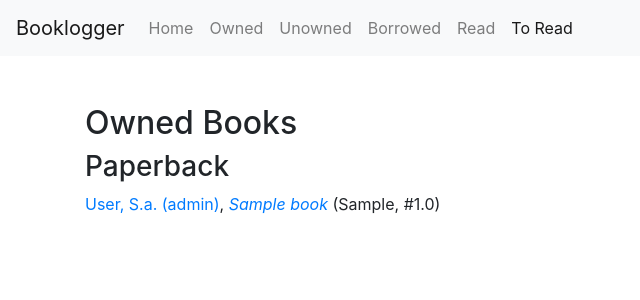
After one commit to benjamineskola/booklogger, a Django app: page /toread in a window 1280 px wide. The commit adds this page. Shown: the top 300 px of the page, without its empty margins (0-640 px from the left). Run offline with Django 3.2, Linux system fonts and the light colour scheme; tables that the repository leaves empty hold one stand-in row (values such as "Sample post"); some libraries are stand-ins or nearby versions.

Commit message:
Flag books as want_to_read; mark false if imported with a read date

```diff
--- a/library/jinja2/base.html
+++ b/library/jinja2/base.html
@@ -1,4 +1,4 @@
-{% set pages = [('Home', 'books'), ('Owned', 'owned_books'),('Unowned','unowned_books'),('Borrowed','borrowed_books'), ('Read', 'read_books')] %}
+{% set pages = [('Home', 'books'), ('Owned', 'owned_books'),('Unowned','unowned_books'),('Borrowed','borrowed_books'), ('Read', 'read_books'), ('To Read', 'unread_books')] %}
 <!doctype html>
 <html lang="en">
   <head>
--- /dev/null
+++ b/library/jinja2/books/toread.html
@@ -0,0 +1,24 @@
+{% extends "base.html" %}
+{% block content %}
+{% for group in books|groupby('owned')|reverse%}
+  <ul class="list-unstyled">
+  {% if group.grouper %}
+    <h2>Owned Books</h2>
+    {% for format in group.list|groupby('edition_format') %}
+      <h3>{{ format.list[0].get_edition_format_display() }}</h3>
+      <ul class="list-unstyled">
+        {% for book in format.list %}
+        {% include "books/list_item_snippet.html" -%}
+        {% endfor %}
+      </ul>
+    {% endfor %}
+  {% else %}
+    <h2>Unowned Books</h2>
+  <ul class="list-unstyled">
+    {% for book in group.list %}
+      {% include "books/list_item_snippet.html" -%}
+    {% endfor %}
+  </ul>
+  {% endif %}
+{% endfor%}
+{% endblock content %}
--- a/library/management/commands/load_from_bear.py
+++ b/library/management/commands/load_from_bear.py
@@ -124,7 +124,9 @@ class Command(BaseCommand):
                     start_precision=entry["start_date_precision"],
                     end_precision=entry["end_date_precision"],
                 )
+                book.want_to_read = False
                 if options["force"]:
+                    book.save()
                     log.save()
             # book = books[0]
             # print(book)
--- a/library/models.py
+++ b/library/models.py
@@ -88,6 +88,8 @@ class Book(models.Model):
 
     image_url = models.URLField(blank=True)
     publisher_url = models.URLField(blank=True)
+
+    want_to_read = models.BooleanField(default=True)
 
     def __str__(self):
         return self.citation
--- a/library/urls.py
+++ b/library/urls.py
@@ -8,6 +8,7 @@ urlpatterns = [
     path("unowned", views.unowned_books, name="unowned_books"),
     path("borrowed", views.borrowed_books, name="borrowed_books"),
     path("read", views.read_books, name="read_books"),
+    path("toread", views.unread_books, name="unread_books"),
     path("author/<int:author_id>", views.author_details, name="author_details"),
     path("book/<int:book_id>", views.book_details, name="book_details"),
 ]
--- a/library/views.py
+++ b/library/views.py
@@ -65,3 +65,8 @@ def read_books(request):
             "currently_reading": currently_reading,
         },
     )
+
+
+def unread_books(request):
+    want_to_read = Book.objects.filter(want_to_read=True)
+    return render(request, "books/toread.html", {"books": want_to_read})
```
Also changed, not shown: library/migrations/0009_book_want_to_read.py (added).
